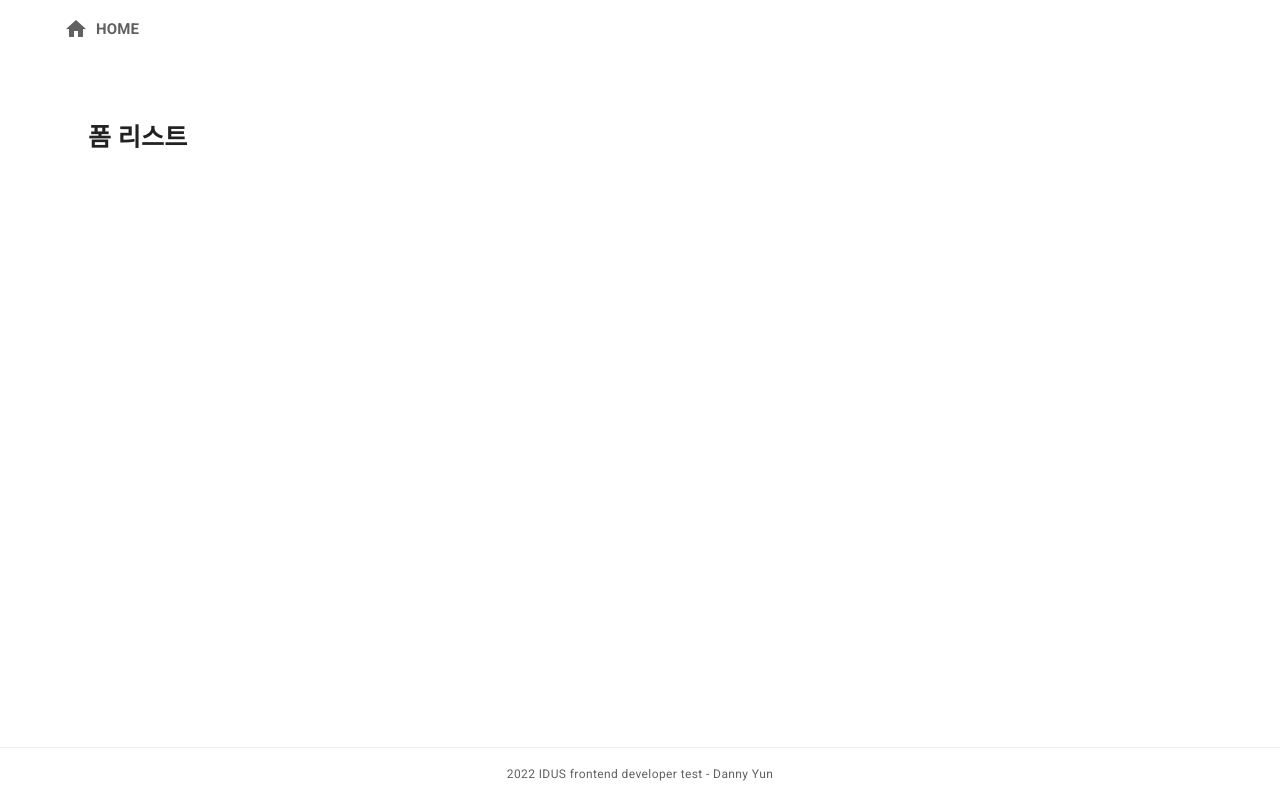
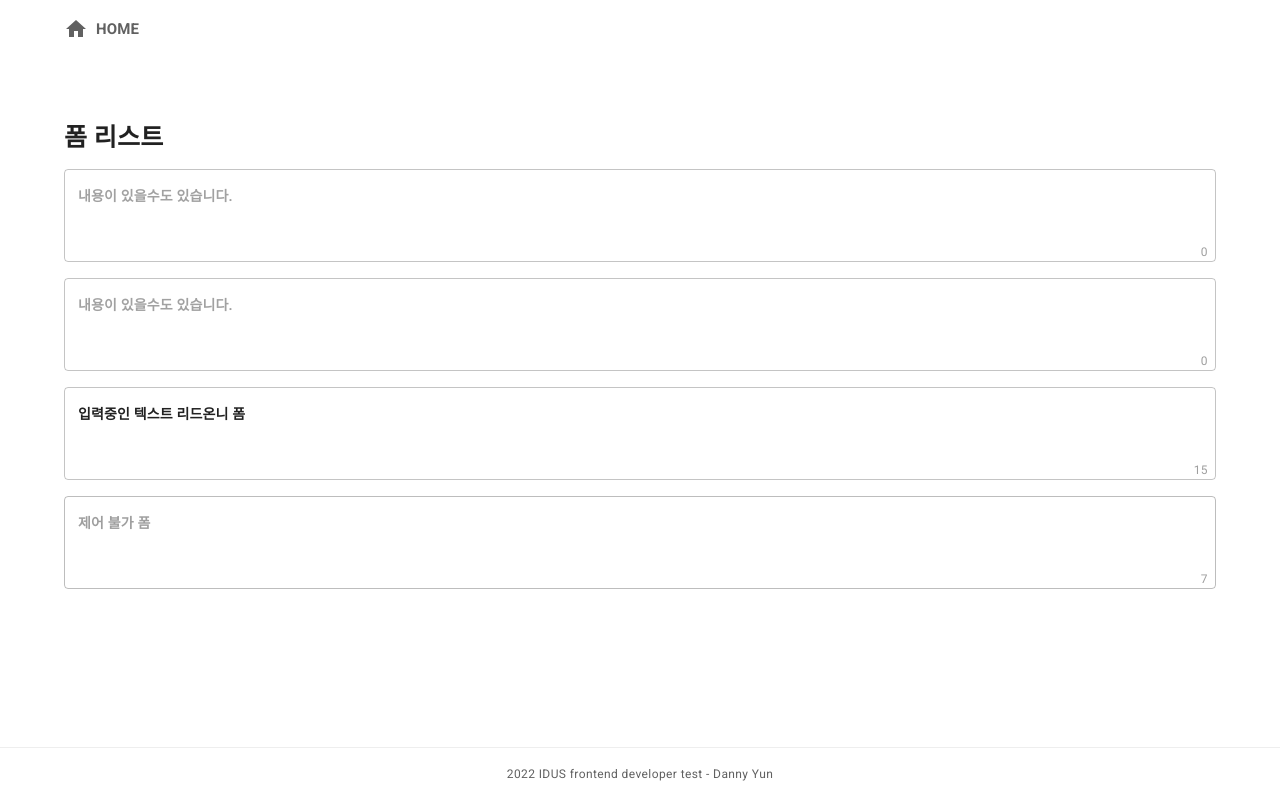
Before and after one commit to DiveDiFF/create-react-app-with-typescript-ie11-test, a React (Create React App) app: page /form_list in a window 1280 px wide. Built offline with nearby package versions, Linux system fonts and the light colour scheme.

Commit message:
feat : add form with rhf

```diff
--- a/package.json
+++ b/package.json
@@ -12,6 +12,7 @@
     "react": "latest",
     "react-app-polyfill": "^3.0.0",
     "react-dom": "latest",
+    "react-hook-form": "^7.37.0",
     "react-router-dom": "^6.4.2",
     "react-scripts": "latest",
     "typescript": "latest"
--- /dev/null
+++ b/src/components/Common/FormItem/TextField/index.tsx
@@ -0,0 +1,77 @@
+import { Box, Button, TextField, Typography } from '@mui/material';
+import React, { useCallback } from 'react';
+import { Controller, FormProvider, SubmitHandler, useForm } from 'react-hook-form';
+
+type TextFieldFormProps = {
+  type?: 'active' | 'readonly' | 'disabled';
+  maxLength?: number;
+  defaultValue?: string;
+};
+
+export default function TextFieldForm({
+  type = 'active',
+  maxLength = 999,
+  defaultValue,
+}: TextFieldFormProps) {
+  const formMethods = useForm<{ text: string }>({
+    mode: 'onChange',
+    defaultValues: { text: defaultValue || '' },
+  });
+
+  const onSubmit: SubmitHandler<{ text: string }> = useCallback((formData) => {
+    console.log('[SUBMIT] : ', formData);
+  }, []);
+
+  const watchTextValue = formMethods.watch('text', '').length;
+
+  console.log(formMethods.formState.errors, formMethods.formState.isValid);
+
+  return (
+    <FormProvider {...formMethods}>
+      <form onSubmit={formMethods.handleSubmit(onSubmit)}>
+        <Box sx={{ display: 'flex', alignItems: 'center', height: '93px' }}>
+          <Controller
+            name="text"
+            control={formMethods.control}
+            rules={{ maxLength }}
+            render={({ field }) => (
+              <Box sx={{ width: '100%', position: 'relative' }}>
+                <TextField
+                  {...field}
+                  fullWidth
+                  rows={3}
+                  multiline
+                  placeholder="내용이 있을수도 있습니다."
+                  sx={{ height: '100%' }}
+                  error={!!formMethods.formState.errors.text}
+                  disabled={type === 'disabled'}
+                  inputProps={{ readOnly: type === 'readonly' }}
+                />
+                <Typography
+                  component="span"
+                  variant="caption"
+                  sx={{ position: 'absolute', bottom: 0, right: '8px' }}
+                  color={
+                    formMethods.formState.errors.text?.type === 'maxLength' ? 'error' : 'grey.500'
+                  }
+                >
+                  {watchTextValue}
+                </Typography>
+              </Box>
+            )}
+          />
+          {formMethods.formState.isDirty && (
+            <Button
+              type="submit"
+              variant="outlined"
+              sx={{ height: '100%', width: '100px' }}
+              disabled={formMethods.formState.errors.text?.type === 'maxLength'}
+            >
+              Save
+            </Button>
+          )}
+        </Box>
+      </form>
+    </FormProvider>
+  );
+}
--- a/src/pages/FormList/index.tsx
+++ b/src/pages/FormList/index.tsx
@@ -1,14 +1,20 @@
-import { Box, Container, Typography } from '@mui/material';
+import { Box, Stack, Typography } from '@mui/material';
 import React from 'react';
+
+import TextFieldForm from '../../components/Common/FormItem/TextField';
 
 export default function FormList() {
   return (
-    <Container maxWidth="lg">
-      <Box sx={{ my: '64px' }}>
-        <Typography variant="h4" component="h3" gutterBottom>
-          폼 리스트
-        </Typography>
-      </Box>
-    </Container>
+    <Box sx={{ my: '64px' }}>
+      <Typography variant="h4" component="h3" gutterBottom>
+        폼 리스트
+      </Typography>
+      <Stack spacing={2} sx={{ my: '16px' }}>
+        <TextFieldForm />
+        <TextFieldForm maxLength={99} />
+        <TextFieldForm type="readonly" defaultValue="입력중인 텍스트 리드온니 폼" />
+        <TextFieldForm type="disabled" defaultValue="제어 불가 폼" />
+      </Stack>
+    </Box>
   );
 }
```
Also changed, not shown: 1 other file (tests, documents, lock files or other folders).
